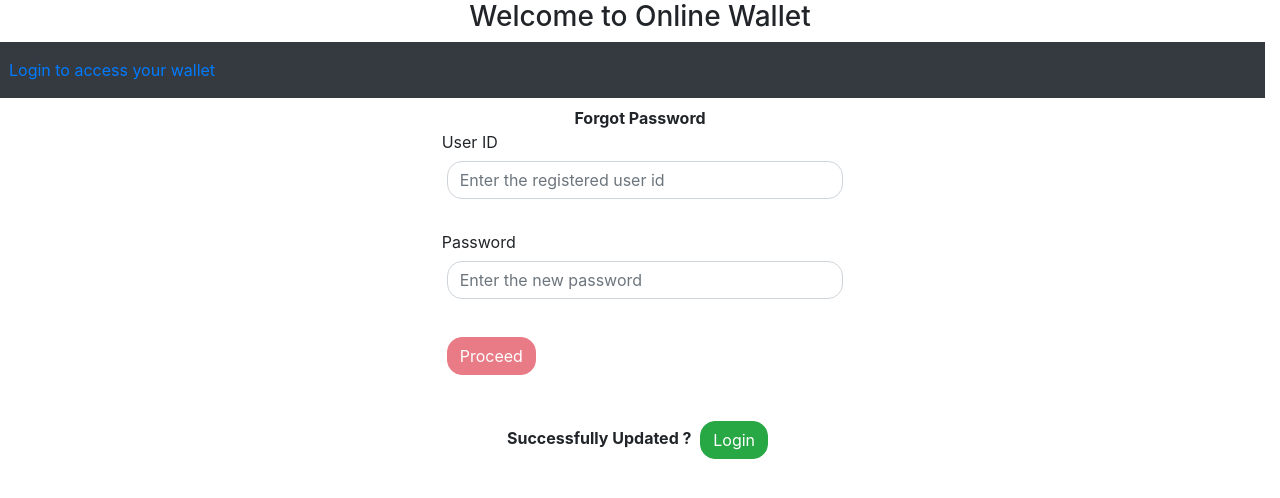
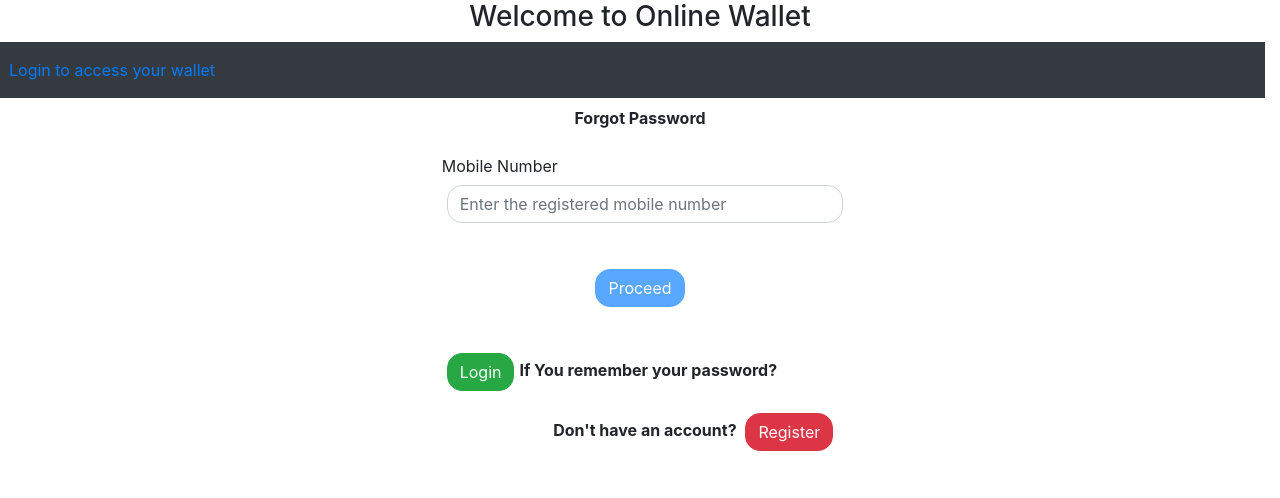
Before and after one commit to RohitSheemar/ewalletSprint2, an Angular app in the folder front-end/: page /update in a window 1280 px wide. Shown: the top 498 px of the page. Built offline with nearby package versions, Linux system fonts and the light colour scheme.

Commit message:
front end commit

```diff
--- a/front-end/src/app/login/loggedin/loggedin.component.html
+++ b/front-end/src/app/login/loggedin/loggedin.component.html
@@ -1,14 +1,15 @@
-<div>
+
+<section class="col-md-4 mx-auto">
 
   <div style="position:absolute;
-  left: 610px;
-  top: 150px;">
+  left: 160px;
+  top: 50px;">
     <h3>My Account</h3>
   </div>
 
   <div style="position:absolute;
-  left: 580px;
-  top: 230px;">
+  left: 200px;
+  top: 120px;">
     <a class="btn" routerLink="/view">
       <img src="assets/e2.png" > <br>
       <b>Wallet</b>
@@ -16,13 +17,9 @@
   </div>
 
   <div style="position:absolute;
-  left: 710px;
-  top: 230px;" >
-  <a class="btn" routerLink="/login">
-    click
+  left: 200px;
+  top: 250px;" class="btn" (click)="logout()">
     <img src="assets/l2.png" > <br>
-    <b (click)="logout()">Logout</b>
-  </a>
+    <b>Logout</b>
   </div>
-
-</div>
+</section>
--- a/front-end/src/app/login/login.component.html
+++ b/front-end/src/app/login/login.component.html
@@ -1,3 +1,4 @@
+
 <section class="col-md-4 mx-auto" *ngIf="!editflag">
   <div class="mt-2 text-center"> <h4>Login</h4></div>
   <br>
@@ -31,18 +32,17 @@
 
 </section>
 
-
-<div *ngIf="editflag">
+<section class="col-md-4 mx-auto" *ngIf="editflag">
 
   <div style="position:absolute;
-  left: 610px;
-  top: 150px;">
+  left: 160px;
+  top: 50px;">
     <h3>My Account</h3>
   </div>
 
   <div style="position:absolute;
-  left: 580px;
-  top: 230px;">
+  left: 200px;
+  top: 120px;">
     <a class="btn" routerLink="/view">
       <img src="assets/e2.png" > <br>
       <b>Wallet</b>
@@ -50,10 +50,9 @@
   </div>
 
   <div style="position:absolute;
-  left: 710px;
-  top: 230px;" class="btn" (click)="logout()">
+  left: 200px;
+  top: 250px;" class="btn" (click)="logout()">
     <img src="assets/l2.png" > <br>
     <b>Logout</b>
   </div>
-
-</div>
+</section>
--- a/front-end/src/app/login/login.component.ts
+++ b/front-end/src/app/login/login.component.ts
@@ -14,7 +14,6 @@ export class LoginComponent implements OnInit {
   objOfUser:User=new User();
   msg:string;
   errorMsg:string;
-  userid:number;
   editflag:boolean=false;
   constructor( private refOfUserService:UserService ) { }
 
@@ -36,8 +35,23 @@ export class LoginComponent implements OnInit {
       console.log("user id",data);
       this.msg=data;
       this.errorMsg=undefined;
-      this.userid=data;
-      sessionStorage.setItem('user id',JSON.stringify(this.userid));
+
+      // let userArray;
+      // if(localStorage.getItem('userid')===null)
+      // {
+      //   userArray=[];
+      // }
+      // else
+      // {
+      //   userArray=JSON.parse(localStorage.getItem('userid'));
+      // }
+
+      // userArray.push(data);
+      // localStorage.setItem('userid',JSON.stringify(userArray));
+
+      localStorage.setItem('userid',JSON.stringify(data));
+
+
       alert("You have been successfully logged in");
       form.resetForm();
       this.editflag=true;
--- a/front-end/src/app/login/update/update.component.html
+++ b/front-end/src/app/login/update/update.component.html
@@ -1,30 +1,49 @@
-<section class="col-md-4 mx-auto" >
+<section class="col-md-4 mx-auto" *ngIf="!editflag">
+    <div class="mt-2 text-center"> <b>Forgot Password</b></div>
+    <br>
+    <div class="alert alert-success" *ngIf="msg != undefined">{{msg}}</div>
+    <div class="alert alert-danger" *ngIf="errorMsg != undefined" [innerHTML] = "errorMsg"></div>
+
+  <form  #formdata="ngForm" novalidate (ngSubmit)="update(formdata)">
+
+    <div>Mobile Number</div>
+    <div><input type="number" placeholder="Enter the registered mobile number" name="userId" [(ngModel)]="objOfUser.phoneNumber" #ue="ngModel" required class="form-control" ></div>
+    <div style="margin: 7px; padding: 7px; width: 100%;" class="alert alert-danger" *ngIf="ue.invalid && ue.touched" > *Phone number is required</div>
+  <br>
+
+  <div class="mt-2 text-center">
+    <input type="submit" value="Proceed" class="btn btn-danger" [disabled]="!formdata.valid" class="btn btn-primary">
+  </div>
+  <br>
+
+  <div class="mt-2 text-left">
+    <input type="submit" routerLink="/login" value="Login" class="btn btn-success">
+    <b>If You remember your password? </b>
+
+  </div>
+
+  <div class="mt-2 text-right">
+    <b> Don't have an account?  </b>
+    <input type="submit" routerLink="/register" value="Register" class="btn btn-danger">
+  </div>
+  </form>
+
+  </section>
+
+
+
+
+
+
+ <section class="col-md-4 mx-auto" *ngIf="editflag">
     <div class="mt-2 text-center"> <b>Forgot Password</b></div>
     <div class="alert alert-success" *ngIf="msg != undefined">{{msg}}</div>
     <div class="alert alert-danger" *ngIf="errorMsg != undefined" [innerHTML] = "errorMsg"></div>
 
   <form  #formdata="ngForm" novalidate (ngSubmit)="update(formdata)">
-
-    <div>User ID</div>
-    <div><input type="number" placeholder="Enter the registered user id" name="userId" [(ngModel)]="objOfUser.userID" #ue="ngModel" required class="form-control" ></div>
-    <div style="margin: 7px; padding: 7px; width: 100%;" class="alert alert-danger" *ngIf="ue.invalid && ue.touched" > *User id is required</div>
-    <br>
-
-    <div>Password</div>
-    <div><input type="password" placeholder="Enter the new password" name="pass" [(ngModel)]="objOfUser.password" #up="ngModel" required class="form-control" ></div>
-    <div style="margin: 7px; padding: 7px; width: 100%;" class="alert alert-danger" *ngIf="up.invalid && up.touched" > *Password is required</div>
-
-  <br>
-  <div>
-  <input type="submit" value="Proceed" class="btn btn-danger" [disabled]="!formdata.valid" class="btn btn-danger">
-  </div>
-  <br>
-
-  <div class="mt-2 text-center">
-    <b>Successfully Updated ? </b>
-    <input type="submit" routerLink="/login" value="Login" class="btn btn-success">
-  </div>
+  <div>Password</div>
+  <div><input type="password" placeho  lder="Enter the new password" name="pass" [(ngModel)]="objOfUser.password" #up="ngModel" required class="form-control" ></div>
+  <div style="margin: 7px; padding: 7px; width: 100%;" class="alert alert-danger" *ngIf="up.invalid && up.touched" > *Password is required</div>
 
   </form>
-
   </section>
--- a/front-end/src/app/login/update/update.component.ts
+++ b/front-end/src/app/login/update/update.component.ts
@@ -13,22 +13,25 @@ export class UpdateComponent implements OnInit {
   objOfUser:User=new User();
   msg: string;
   errorMsg: string;
+  editflag:boolean=false;
 
   constructor( private refOfUserService:UserService ) { }
   ngOnInit(): void {
   }
 
 
+
   update(form:NgForm)
   {
-    this.refOfUserService.updateUser(this.objOfUser.userID).subscribe((data)=>
+    this.refOfUserService.login(this.objOfUser.phoneNumber ,this.objOfUser.password).subscribe(data=>
     {
-      console.log("data",data);
+      console.log("user id",data);
       this.msg=data;
       this.errorMsg=undefined;
-      this.objOfUser=new User();
+
+      alert("Mobile number verified. Proceed to update your password");
       form.resetForm();
-
+      this.editflag=true;
 
     },
     error=>
--- a/front-end/src/app/login/view/view.component.html
+++ b/front-end/src/app/login/view/view.component.html
@@ -1,4 +1,9 @@
+<section class="col-md-4 mx-auto">
 <a class="nav-item nav-link" routerLink="/loggedin">
+    <div class="mt-2 text-center">
+    <h4>User id: {{uid}}</h4>
     <h4>Wallet Balance : 0.0</h4>
+    </div>
     <button class="btn btn-primary">Go Back</button>
 </a>
+</section>
--- a/front-end/src/app/login/view/view.component.ts
+++ b/front-end/src/app/login/view/view.component.ts
@@ -9,7 +9,14 @@ export class ViewComponent implements OnInit {
 
   constructor() { }
 
+
   ngOnInit(): void {
+
   }
 
+  uid:string=JSON.parse(localStorage.getItem('userid'));
+
+
+
+
 }
```
Lines whose indentation alone changed are shown as unchanged.
